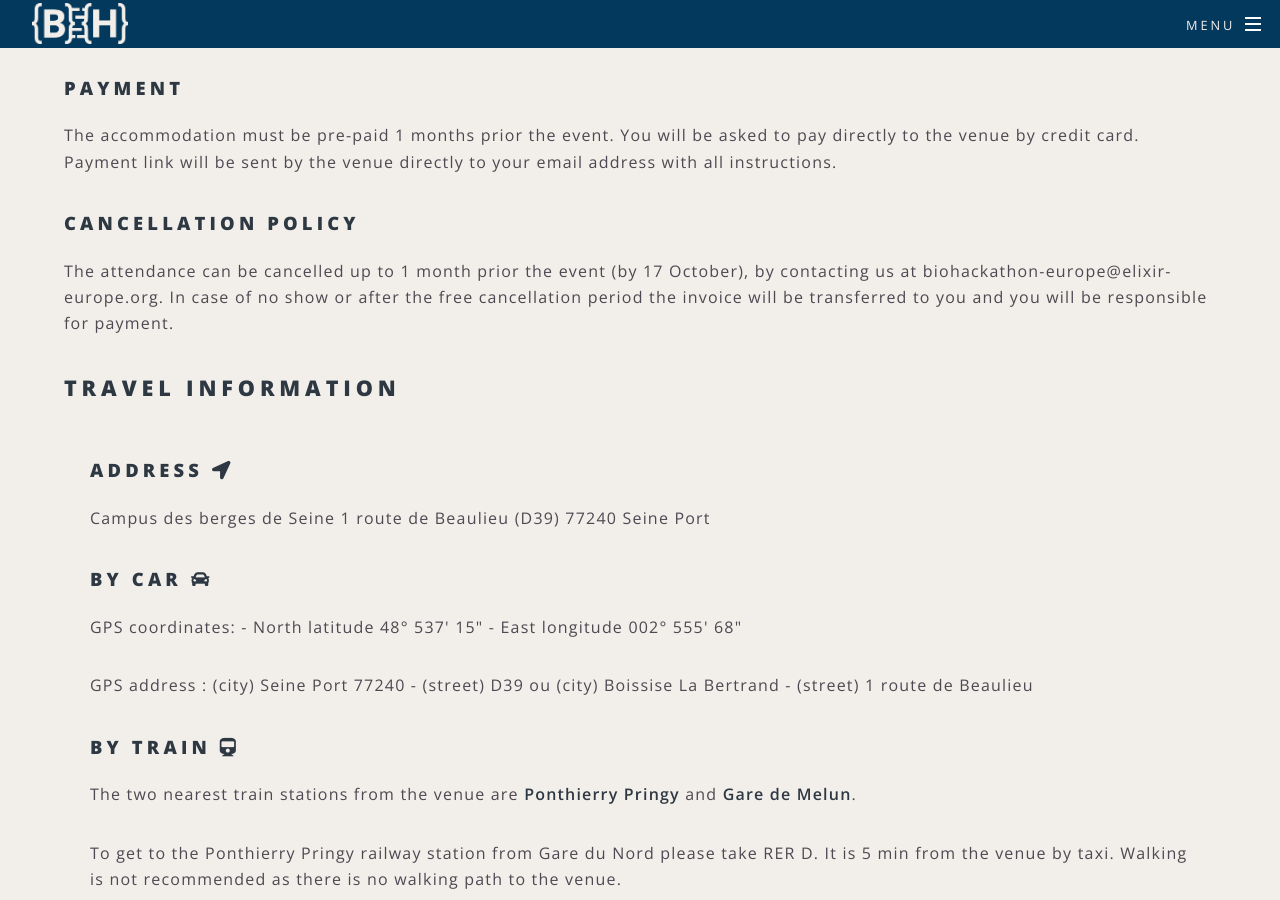
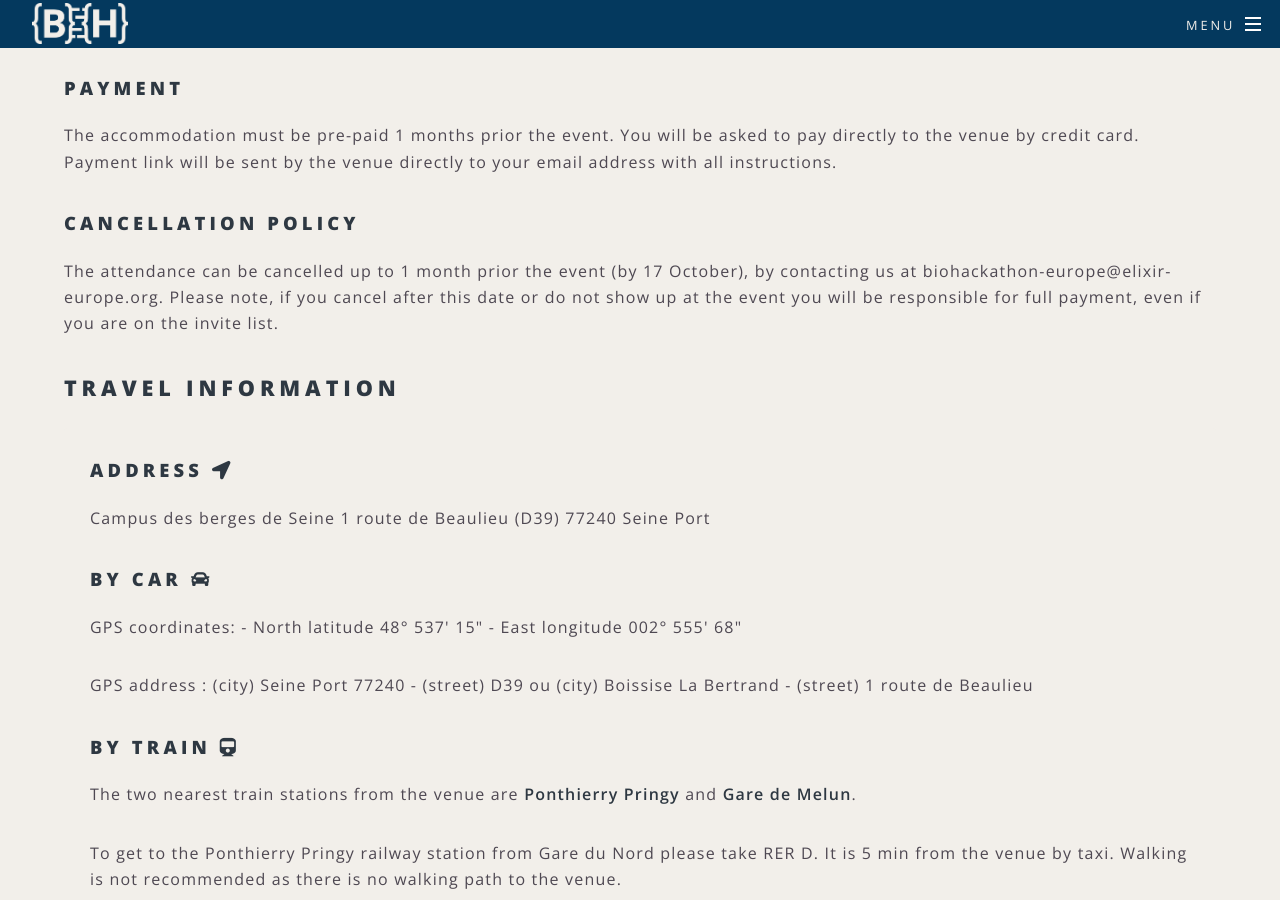
Before and after one commit to elixir-europe/biohackathon-europe-2019, a Jekyll site: the page built from venue.html, in a window 1280 px wide and 900 px high, scrolled down 1441 px. Built offline with Jekyll 4.4.1, drawn with Linux system fonts in a browser that asks for light colours; nearby versions of some CDN libraries.

Commit message:
Update venue.html
Cancellation policy changed

```diff
--- a/venue.html
+++ b/venue.html
@@ -68,7 +68,7 @@ title: Venue
     </p>
     <h3>Cancellation policy</h3>
     <p>
-        The attendance can be cancelled up to 1 month prior the event (by 17 October), by contacting us at biohackathon-europe@elixir-europe.org. In case of no show or after the free cancellation period the invoice will be transferred to you and you will be responsible for payment.
+        The attendance can be cancelled up to 1 month prior the event (by 17 October), by contacting us at biohackathon-europe@elixir-europe.org. Please note, if you cancel after this date or do not show up at the event you will be responsible for full payment, even if you are on the invite list.
     </p>
 </section>
 <section>
```
